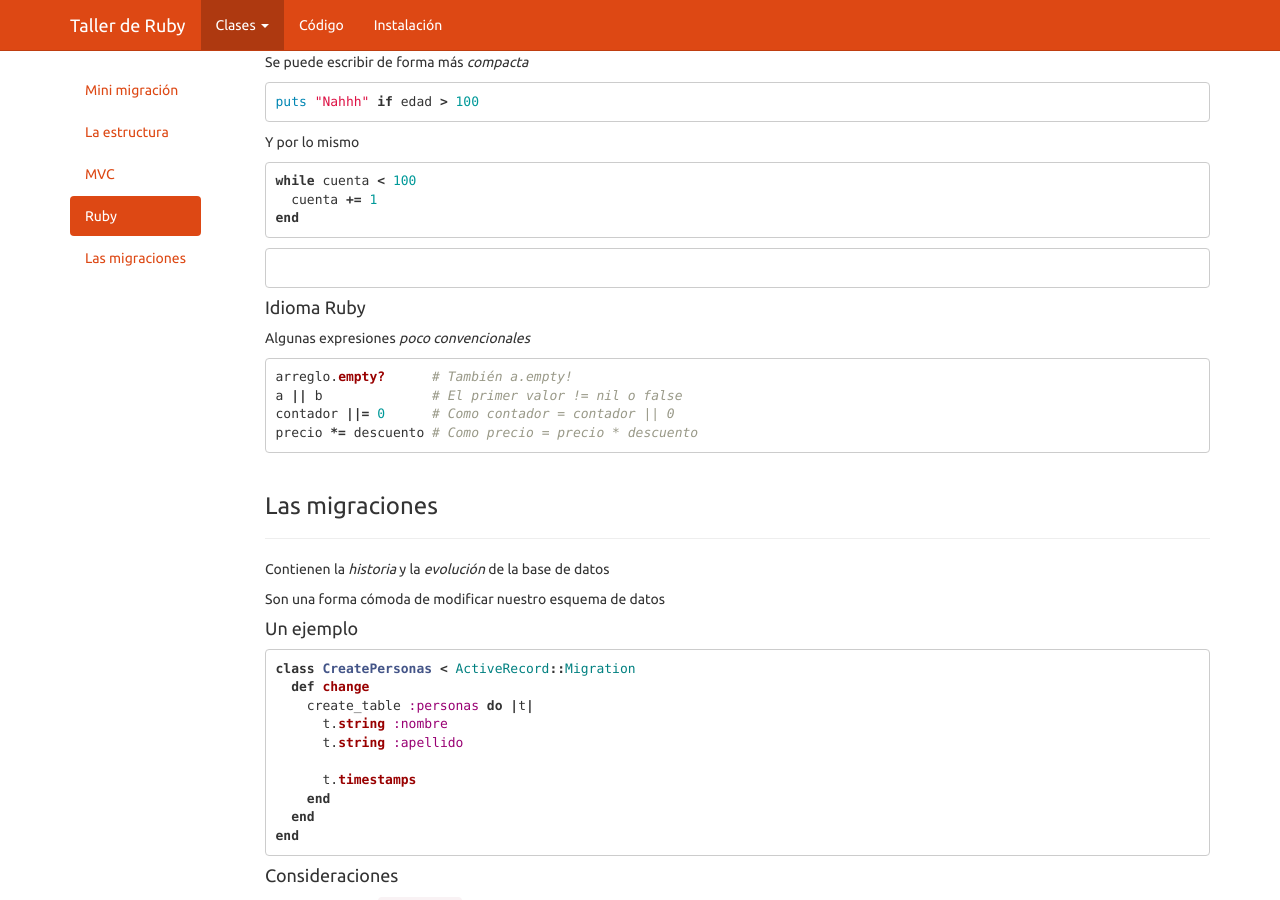
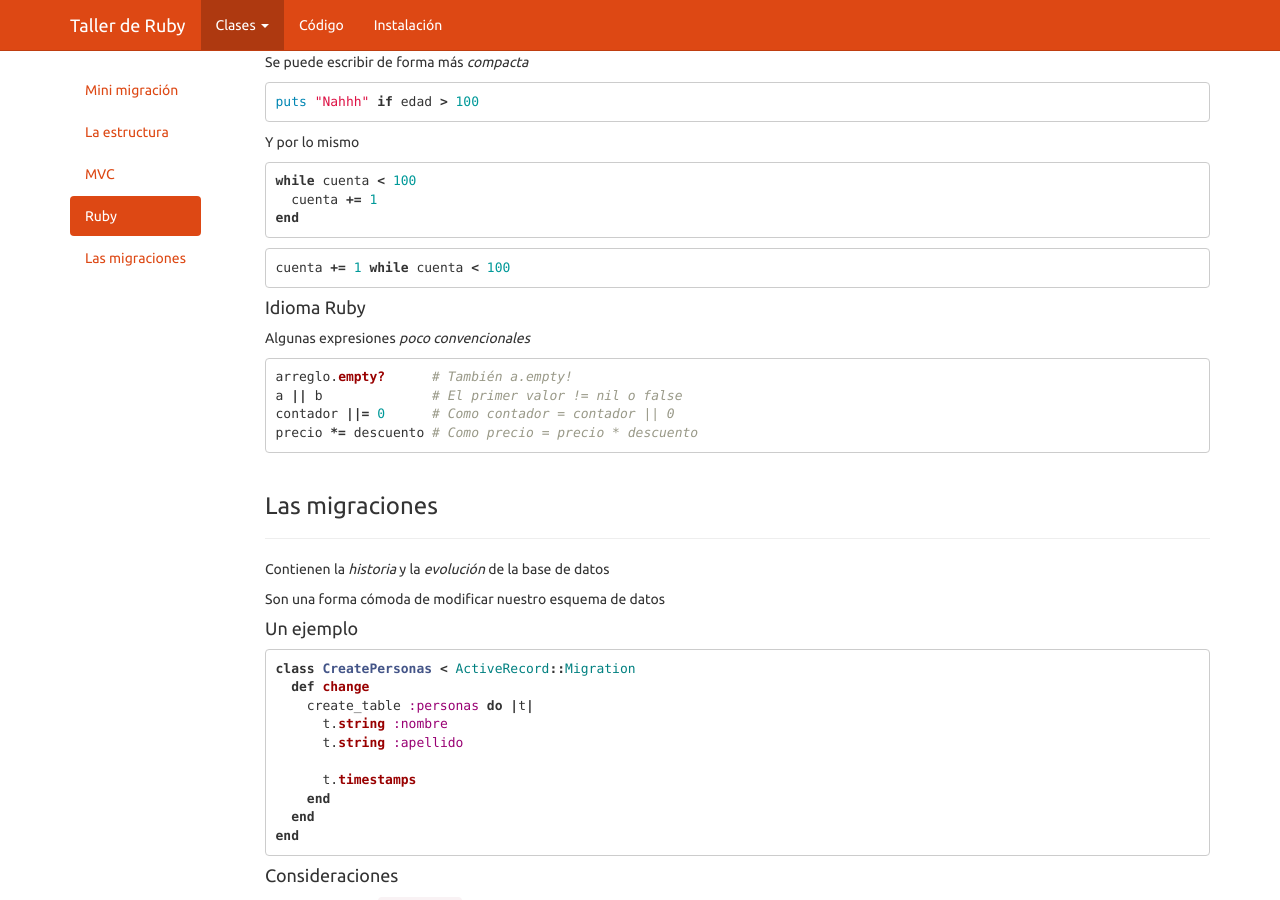
Before and after one commit to francocatena/clases, a Jekyll site: the page built from _posts/clases/2014-04-12-clase-2.markdown, in a window 1280 px wide and 900 px high, scrolled down 4634 px. Built offline with Jekyll 4.4.1, drawn with Linux system fonts in a browser that asks for light colours; Markdown is read by kramdown in place of the engine named in the settings.

Commit message:
Add while oneliner example to lesson 2

````diff
--- a/_posts/clases/2014-04-12-clase-2.markdown
+++ b/_posts/clases/2014-04-12-clase-2.markdown
@@ -317,7 +317,7 @@ end
 ```
 
 ```ruby
-
+cuenta += 1 while cuenta < 100
 ```
 
 #### Idioma Ruby ####
````
